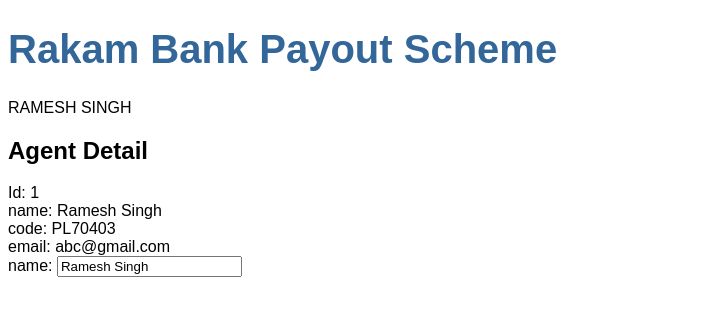
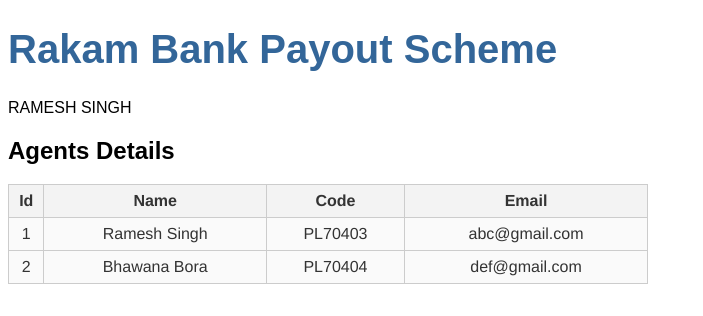
Before and after one commit to ramesh-singh01/rakam-bank-ui, an Angular app in the folder rakam-bank-ui/: page / in a window 1280 px wide. Shown: the top 316 px of the page, without its empty margins (0-703 px from the left). Built offline with nearby package versions, Linux system fonts and the light colour scheme.

Commit message:
Implementing Agent list component.

```diff
--- a/rakam-bank-ui/src/app/agents/agents.component.css
+++ b/rakam-bank-ui/src/app/agents/agents.component.css
@@ -0,0 +1,20 @@
+
+table {
+  color: #333; /* Lighten up font color */
+  font-family: Helvetica, Arial, sans-serif; /* Nicer font */
+  width: 640px;
+  border-collapse:
+  collapse; border-spacing: 0;
+}
+
+td, th { border: 1px solid #CCC; height: 30px; } /* Make cells a bit taller */
+
+th {
+  background: #F3F3F3; /* Light grey background */
+  font-weight: bold; /* Make sure they're bold */
+}
+
+td {
+  background: #FAFAFA; /* Lighter grey background */
+  text-align: center; /* Center our text */
+}
--- a/rakam-bank-ui/src/app/agents/agents.component.html
+++ b/rakam-bank-ui/src/app/agents/agents.component.html
@@ -1,14 +1,18 @@
 {{agentName | uppercase}}
 
-<h2>Agent Detail</h2>
-<div><span>Id: </span>{{agent.id}}</div>
-<div><span>name: </span>{{agent.name}}</div>
-<div><span>code: </span>{{agent.code}}</div>
-<div><span>email: </span>{{agent.email}}</div>
+<h2>Agents Details</h2>
 
-<div>
-    <label>
-        name:
-        <input [(ngModel)]= "agent.name" placeholder="name" />
-    </label>
-</div>
+<table>
+    <tr>
+    <th>Id</th>
+    <th>Name</th>
+    <th>Code</th>
+    <th>Email</th>
+    </tr>
+    <tr *ngFor="let agent of agents">
+        <td>{{agent.id}}</td>
+        <td>{{agent.name}}</td>
+        <td>{{agent.code}}</td>
+        <td>{{agent.email}}</td>
+    </tr>
+</table>
--- a/rakam-bank-ui/src/app/agents/agents.component.ts
+++ b/rakam-bank-ui/src/app/agents/agents.component.ts
@@ -1,5 +1,6 @@
 import { Component, OnInit } from '@angular/core';
 import {Agent} from '../agent';
+import {AGENTS} from '../mock-agents';
 
 @Component({
   selector: 'app-agents',
@@ -22,4 +23,6 @@ export class AgentsComponent implements OnInit {
     email: "abc@gmail.com"
   }
 
+  agents= AGENTS;
+
 }
--- /dev/null
+++ b/rakam-bank-ui/src/app/mock-agents.ts
@@ -0,0 +1,6 @@
+import {Agent} from './agent';
+
+export const AGENTS: Agent[] = [
+    {id: 1, name: "Ramesh Singh", code: "PL70403", email: "abc@gmail.com"},
+    {id: 2, name: "Bhawana Bora", code: "PL70404", email: "def@gmail.com"}
+]
```
